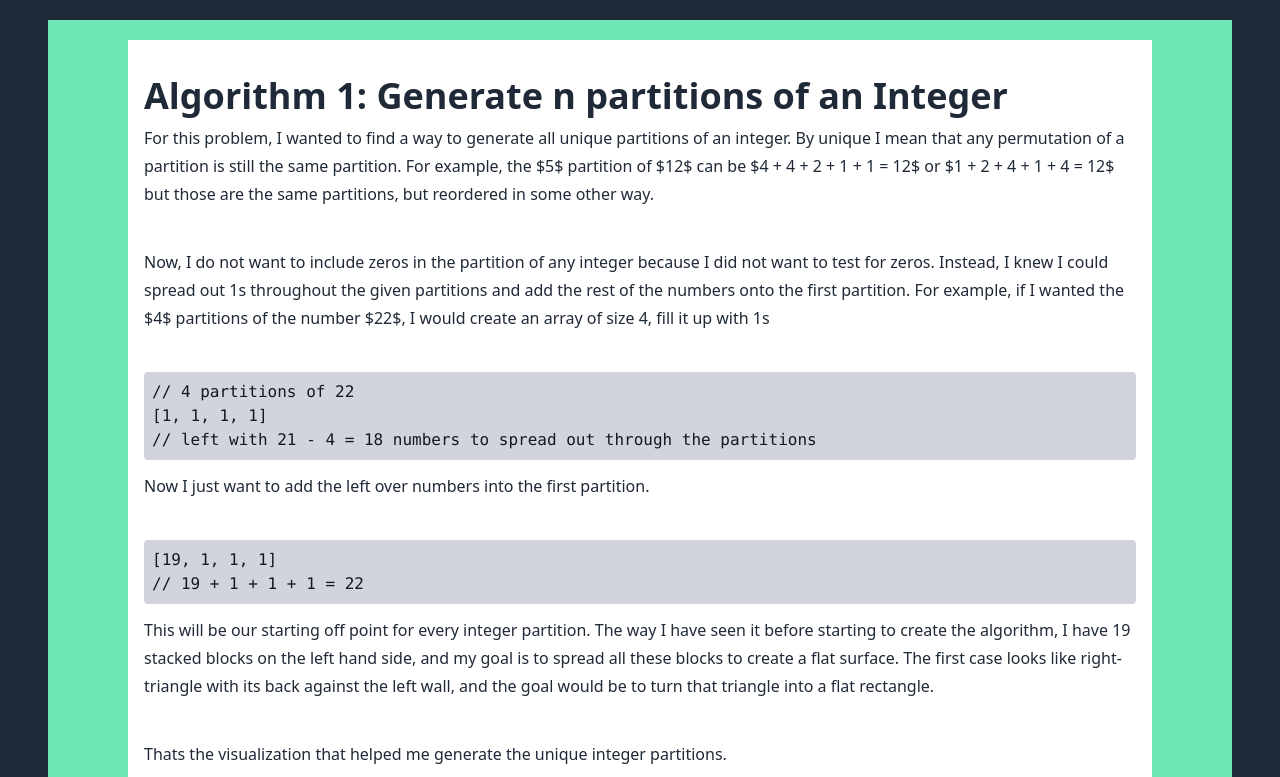
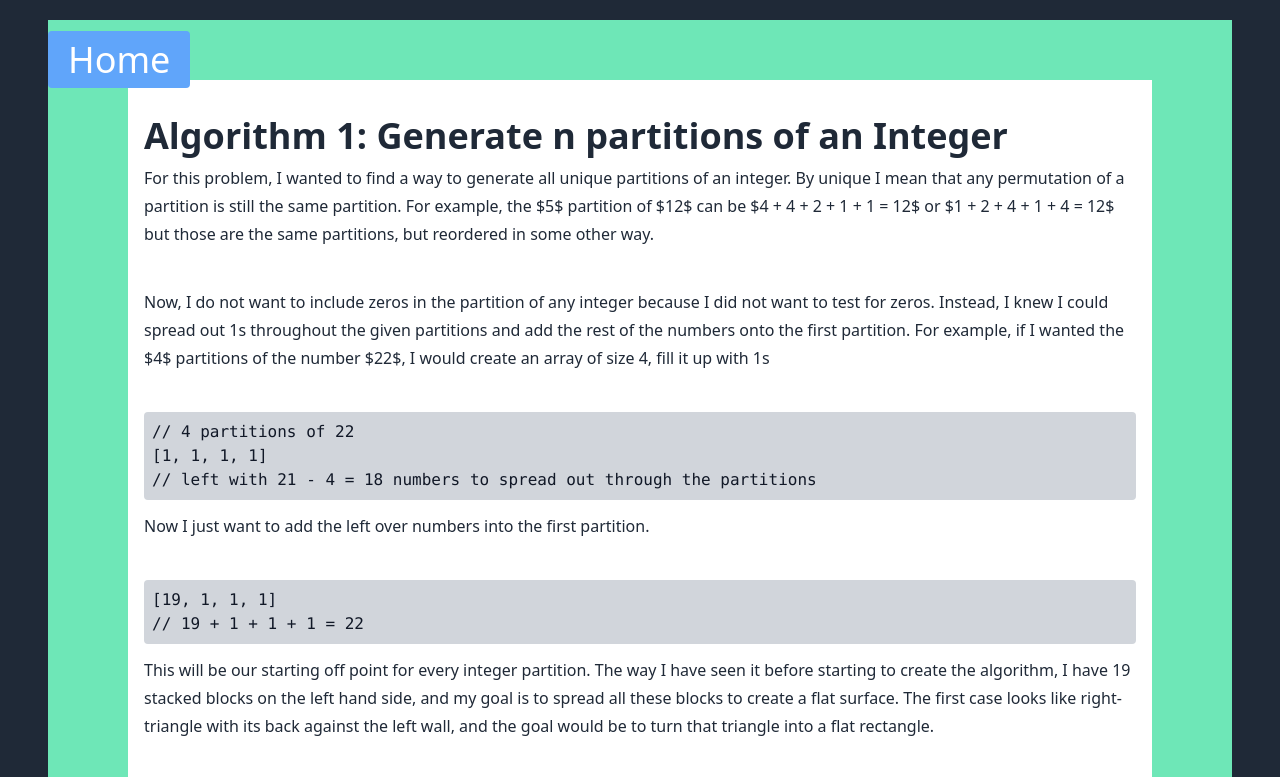
Before and after one commit to carlosdlroca/math10-project, a Gatsby site: page /integer-partitions-doc in a window 1280 px wide. Shown: the top 777 px of the page. Built offline with nearby package versions, Linux system fonts and the light colour scheme; Gatsby itself is replaced by a stand-in of ours; some packages are replaced by stand-ins of ours; code samples lack their colours.

Commit message:
add link to index page in template page

```diff
--- a/src/templates/template-blog-post.js
+++ b/src/templates/template-blog-post.js
@@ -1,6 +1,6 @@
 import React from "react"
 import { Helmet } from "react-helmet"
-import { graphql } from "gatsby"
+import { Link, graphql } from "gatsby"
 import "katex/dist/katex.min.css"
 
 export default function Template({ data }) {
@@ -9,6 +9,12 @@ export default function Template({ data }) {
     <div className="blog-post-container min-h-screen bg-orange-300 pb-10">
       <Helmet title={`Math 10 Project - ${post.frontmatter.title}`} />
       <div className="blog-post h-full py-5">
+        <Link
+          to="/"
+          className="text-4xl text-white bg-blue-400 px-5 py-1 rounded"
+        >
+          Home
+        </Link>
         <div
           className="blog-post-content w-11/12 lg:max-w-5xl mx-auto bg-white text-coolGray-800 p-4"
           dangerouslySetInnerHTML={{ __html: post.html }}
```
